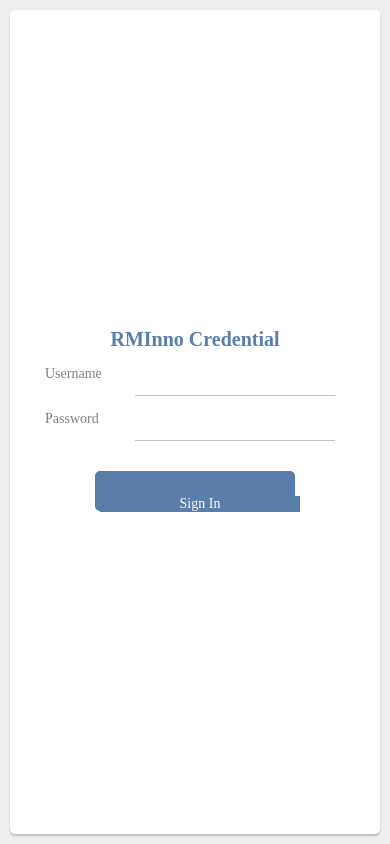
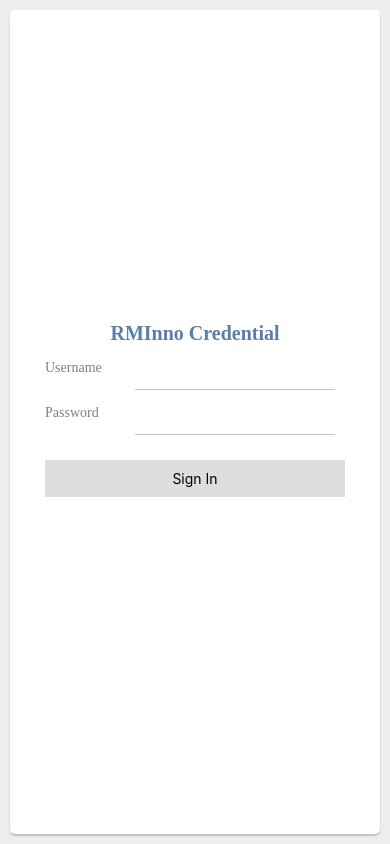
Before and after one commit to javadjafariv94/RMI, a React Native app: screen / in a window 390 px wide. Built offline with nearby package versions, Linux system fonts and the light colour scheme.

Commit message:
login screen 2

```diff
--- a/App.js
+++ b/App.js
@@ -2,7 +2,6 @@ import React, { Component } from 'react';
 import {
   Platform,
   StyleSheet,
-  Text,
   View
 } from 'react-native';
 import LoginScreen from './src/scenes/LoginScreen'
--- a/src/components/AppText.js
+++ b/src/components/AppText.js
@@ -1,9 +1,16 @@
-import React , {PropTypes } from "react";
+import React from "react";
 import {Text , StyleSheet } from "react-native";
 
+//????????????????
 
-const AppText = ({ children, style, ...rest }) => (
-  <Text  style={[styles.text, style]} {...rest}>
+// const AppText = ({ children, style, ...rest }) => (
+//   <Text  style={[styles.text, style]} {...rest}>
+//     {children}
+//   </Text>
+// );
+
+const AppText = ({ children,style}) => (
+  <Text style={[styles.text,style]}>
     {children}
   </Text>
 );
--- a/src/components/Button.js
+++ b/src/components/Button.js
@@ -3,8 +3,8 @@ import { Text, StyleSheet, TouchableOpacity } from "react-native";
 import AppText from "./AppText";
 
 const Button = ({ title, onPress,style, ...rest }) => (
-  <TouchableOpacity style={[style, styles.button]} onPress={onPress}>
-    <Text style={[styles.text,style]}>{title}</Text>
+  <TouchableOpacity style={[ styles.button]} onPress={onPress}>
+    <Text >{title}</Text>
   </TouchableOpacity>
 );
 
@@ -15,9 +15,13 @@ const styles = StyleSheet.create({
     fontFamily: "Weblogma_Yekan",
   },
   button: {
-    justifyContent: "center",
-    margin:5,
-    borderRadius: 5
+    // justifyContent: "center",
+     margin:25,
+    // borderRadius: 5
+    alignItems: 'center',
+    backgroundColor: '#DDDDDD',
+    padding: 10,
+    width:300
   }
 });
 export default Button;
--- a/src/components/CardView.js
+++ b/src/components/CardView.js
@@ -1,5 +1,5 @@
-import React, { Component } from 'react';
-import { Text, View, StyleSheet } from 'react-native';
+import React from 'react';
+import {  View, StyleSheet }   from 'react-native';
 
 const CardView = ({ children, style }) => (
     <View style={[styles.containerStyle, style]}>{children}</View>
--- a/src/scenes/LoginScreen.js
+++ b/src/scenes/LoginScreen.js
@@ -6,14 +6,14 @@ import CardView from '../components/CardView';
 import Button from "../components/Button";
 
 export default class LoginScreen extends Component {
+  render(){
+    return (<CardView style={styles.container}>
+        <AppText style={styles.logotext}> RMInno Credential </AppText>
 
-    render(){
-        return (<CardView style={styles.container}>
-                         <AppText style={styles.logotext}>RMInno Credential</AppText>
-                         <EditText hint="Username" style={styles.edittext} />
-                         <EditText hint="Password" style={styles.edittext} />
-                         <Button title="Sign In" style={styles.button} onPress={() => { }} />
-                    </CardView>)
+        <EditText hint="Username" style={styles.edittext} />
+        <EditText hint="Password" style={styles.edittext} />
+        <Button title="Sign In" style={styles.button} onPress={() => { }} />
+        </CardView>)
     }
 }
 
```
